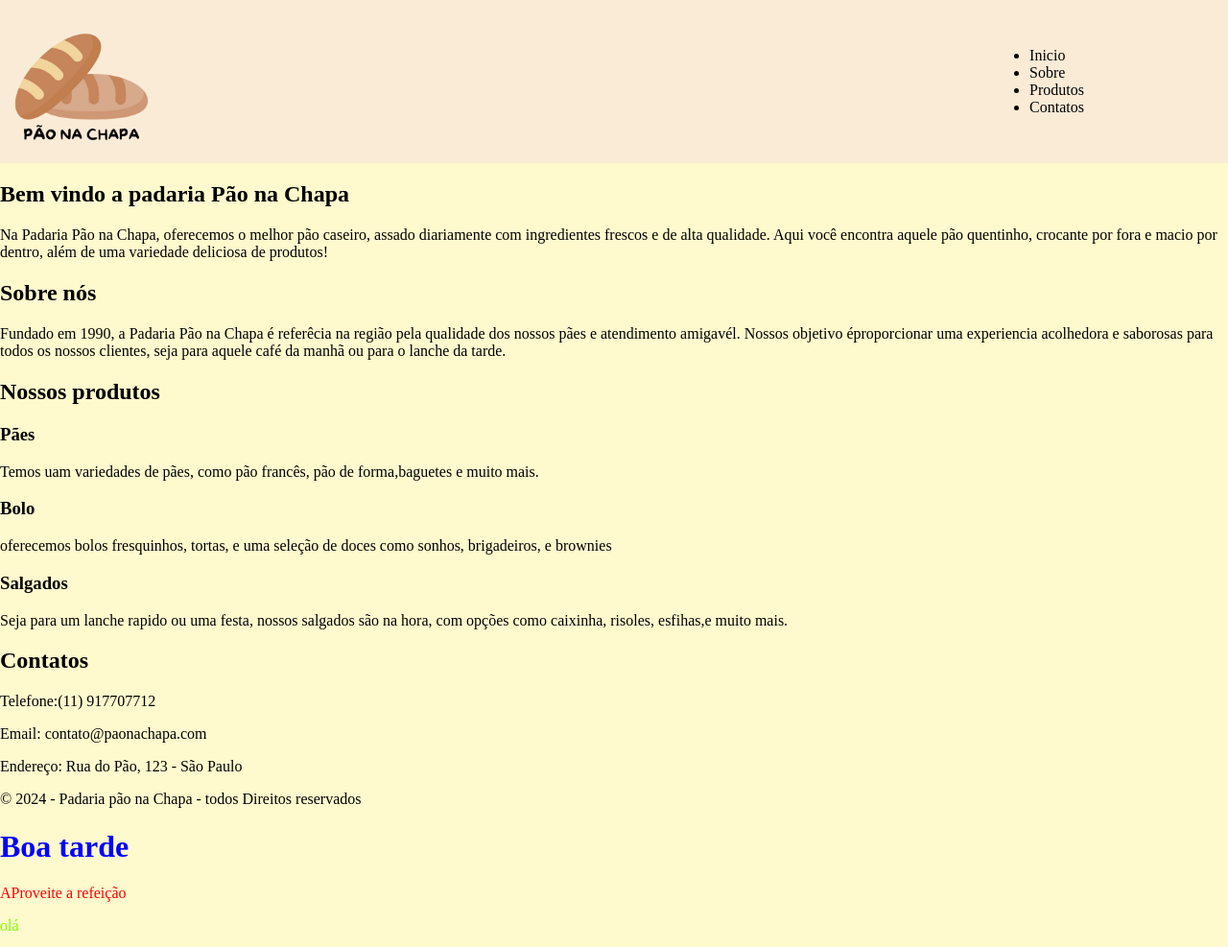
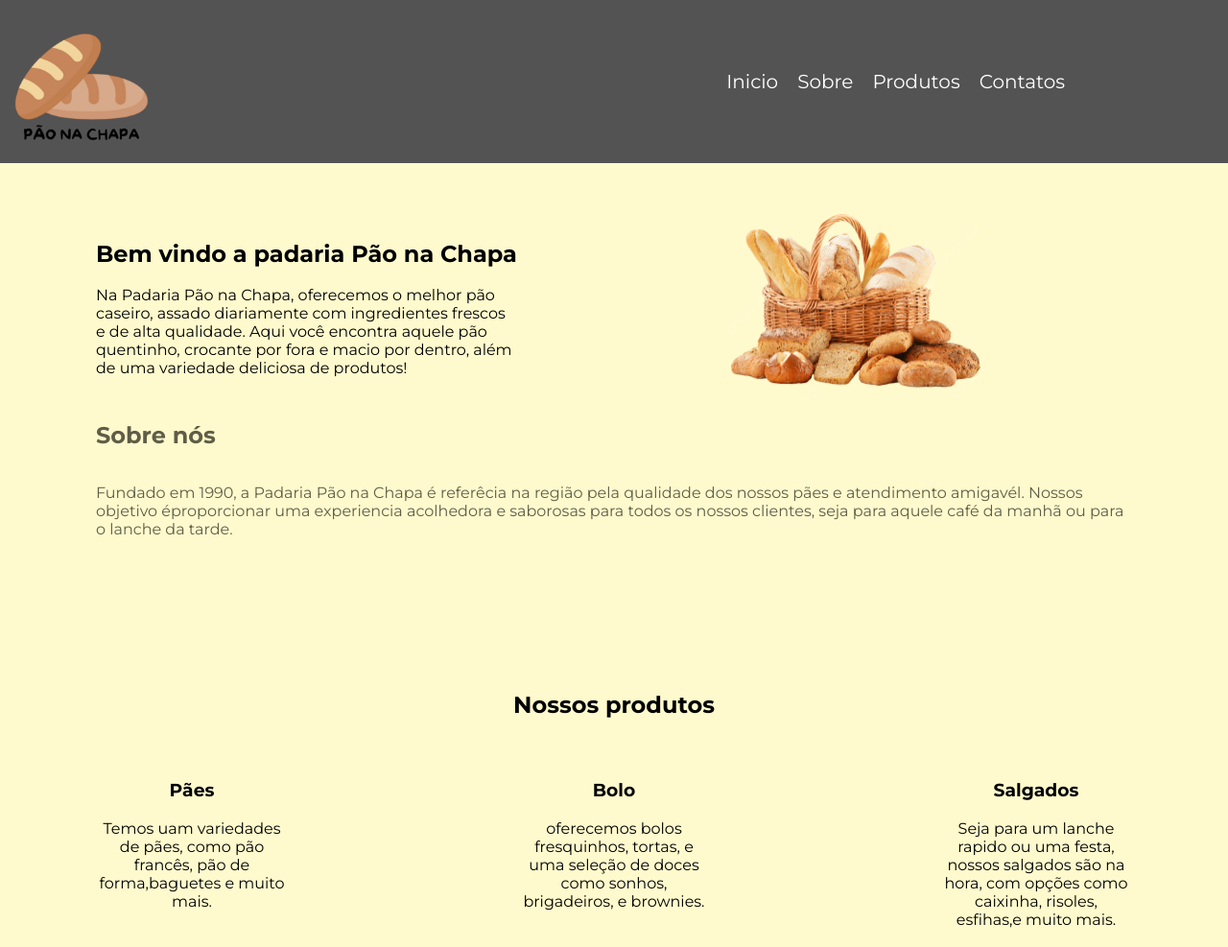
Before and after one commit to juanmarrony/padaria-p-o-na-chapa, a plain HTML site: page index.html in a window 1280 px wide. Shown: the top 987 px of the page at 96% size. Drawn offline with Linux system fonts and the light colour scheme.

Commit message:
Add files via upload

```diff
--- a/index.html
+++ b/index.html
@@ -5,46 +5,54 @@
     <meta charset="UTF-8">
     <meta name="viewport" content="width=device-width, initial-scale=1.0">
     <title>Pão na Chapa</title>
-
     <link rel="stylesheet" href="style.css">
-
     <link rel="shortcut icon" href="img/logo.png" type="image/x-icon">
+    <link rel="preconnect" href="https://fonts.googleapis.com">
+    <link rel="preconnect" href="https://fonts.gstatic.com" crossorigin>
+    <link href="https://fonts.googleapis.com/css2?family=Montserrat:ital,wght@0,100..900;1,100..900&display=swap"
+        rel="stylesheet">
 </head>
 
 <body>
 
     <header>
         <img src="img/logo.png" alt="Pão, Pão na Chapa, Logo, Logo padaria " class="logo-header" srcset="">
-            <nav>
+        <nav class="menu">
             <ul>
                 <li>
-                        <a>Inicio</a>
+                    <a href="#introducao">Inicio</a>
                 </li>
 
                 <li>
-                        <a>Sobre</a>
+                    <a href="#sobre-nos">Sobre</a>
                 </li>
 
                 <li>
-                        <a>Produtos</a>
+                    <a href="#produtos">Produtos</a>
                 </li>
 
                 <li>
-                        <a>Contatos</a>
+                    <a href="#contato">Contatos</a>
                 </li>
             </ul>
         </nav>
     </header>
     <main>
-        <section>
+        <section id="introducao">
+            <div>
                 <h2>Bem vindo a padaria Pão na Chapa</h2>
-            <p>Na Padaria Pão na Chapa, oferecemos o melhor pão caseiro, assado diariamente com ingredientes frescos e
+                <p>Na Padaria Pão na Chapa, oferecemos o melhor pão caseiro, assado diariamente com ingredientes frescos
+                    e
                     de alta qualidade. Aqui você encontra aquele pão quentinho,
                     crocante por fora e macio por dentro, além de uma variedade deliciosa de produtos!
                 </p>
+            </div>
+            <div>
+                <img class="cesta" src="./img/pao.png" alt="pão, cesta de pães, conjuntos de pães" />
+            </div>
         </section>
 
-        <section>
+        <section id="sobre-nos">
             <h2>Sobre nós</h2>
             <p>Fundado em 1990, a Padaria Pão na Chapa é referêcia na região pela qualidade dos nossos pães
                 e atendimento amigavél. Nossos objetivo éproporcionar uma experiencia acolhedora
@@ -53,41 +61,38 @@
 
         </section>
 
-        <section>
+        <section id="produtos">
             <h2>Nossos produtos</h2>
-            <div>
+            <div class="produtos-conteudos">
+                <div class="produto">
                     <h3>Pães</h3>
                     <p>Temos uam variedades de pães, como pão francês, pão de forma,baguetes e muito mais. </p>
                 </div>
-            <div>
+                <div class="produto">
                     <h3>Bolo</h3>
-                <p>oferecemos bolos fresquinhos, tortas, e uma seleção de doces como sonhos, brigadeiros, e brownies</p>
+                    <p>oferecemos bolos fresquinhos, tortas, e uma seleção de doces como sonhos, brigadeiros, e
+                        brownies.</p>
                 </div>
-            <div>
+                <div class="produto">
                     <h3>Salgados</h3>
                     <p>Seja para um lanche rapido ou uma festa, nossos salgados são na hora, com opções como caixinha,
                         risoles, esfihas,e muito mais.
                     </p>
                 </div>
+            </div>
         </section>
     </main>
     <footer>
-            <section>
-                <h2>Contatos</h2>
+        <section id="contato">
+            <h2>Contato</h2>
             <p>Telefone:(11) 917707712</p>
             <p>Email: contato@paonachapa.com</p>
             <p>Endereço: Rua do Pão, 123 - São Paulo</p>
+            <p class="direitos-autorais">&copy; 2024 - Padaria pão na Chapa - todos Direitos reservados</p>
         </section>
-            <p>&copy; 2024 - Padaria pão na Chapa - todos Direitos reservados</p>
-
-
     </footer>
 
 
 </body>
-<h1 style="color:blue;">Boa tarde</h1>
-
-<p style="color:red;">AProveite a refeição</p>
-<p style="color:chartreuse;">olá </p>
 
 </html>
--- a/style.css
+++ b/style.css
@@ -1,13 +1,20 @@
+html{
+    font-family: "Montserrat", sans-serif;
+
+    scroll-behavior: smooth;
+
+}
+
 body{
     margin-left: 0%;
     margin-right: 0%;
     margin-top: 0%;
-margin-top: 0%;
+    margin-bottom: 0%;
     background-color: rgb(255,250,205);
 }
 
 header{
-background-color: antiquewhite;
+    background-color: rgb(83, 83, 83);
     padding-right: 150px;
     display: flex;
     align-items: center;
@@ -19,3 +26,78 @@ justify-content: space-between;
 .logo-header{
     width: 15%;
 }
+.menu ul {
+    display: flex;
+    list-style-type:none ;
+}
+.menu li a{
+    list-style: none;
+    text-decoration: none;
+    font-size: 20px;
+    margin-right: 20px;
+    color: rgb(255, 255, 255);
+}
+#introducao{
+    display: flex;
+    height: 250px;
+    align-items: center;
+}
+
+.cesta{
+    width: 300px;
+}
+#introducao div{
+    width: 50%;
+    padding-right:100px ;
+    padding-left:100px ;
+    margin-top: 50px;
+}
+#sobre-nos{
+    padding-left: 100px;
+    padding-right: 100px;
+    background-color: rgb(255,250,205) ;
+    height: 200px;
+    display: flex;
+    flex-direction: column;
+    color: rgb(95, 93, 71);
+
+}
+#produtos{
+    padding-left: 100px;
+    padding-right:100px ;
+    margin-top: 100px;
+    margin-bottom: 100px;
+    text-align: center;
+
+}
+
+#produtos h2{
+    padding-bottom: 25px;
+}
+
+    .produtos-conteudos{
+    display: flex;
+    justify-content: space-between;
+    margin-bottom: 150px;
+
+    }
+.produto{
+    width: 200px;
+    text-align: center;
+}
+footer{
+    background-color: black;
+    color: white;
+    text-align: center;
+    padding-top: 25px;
+    margin: 0;
+}
+
+footer p{
+    margin: 0;
+}
+
+.direitos-autorais{
+    padding-top: 25px;
+    padding-bottom: 25px;
+}
```
Lines whose indentation alone changed are shown as unchanged.
